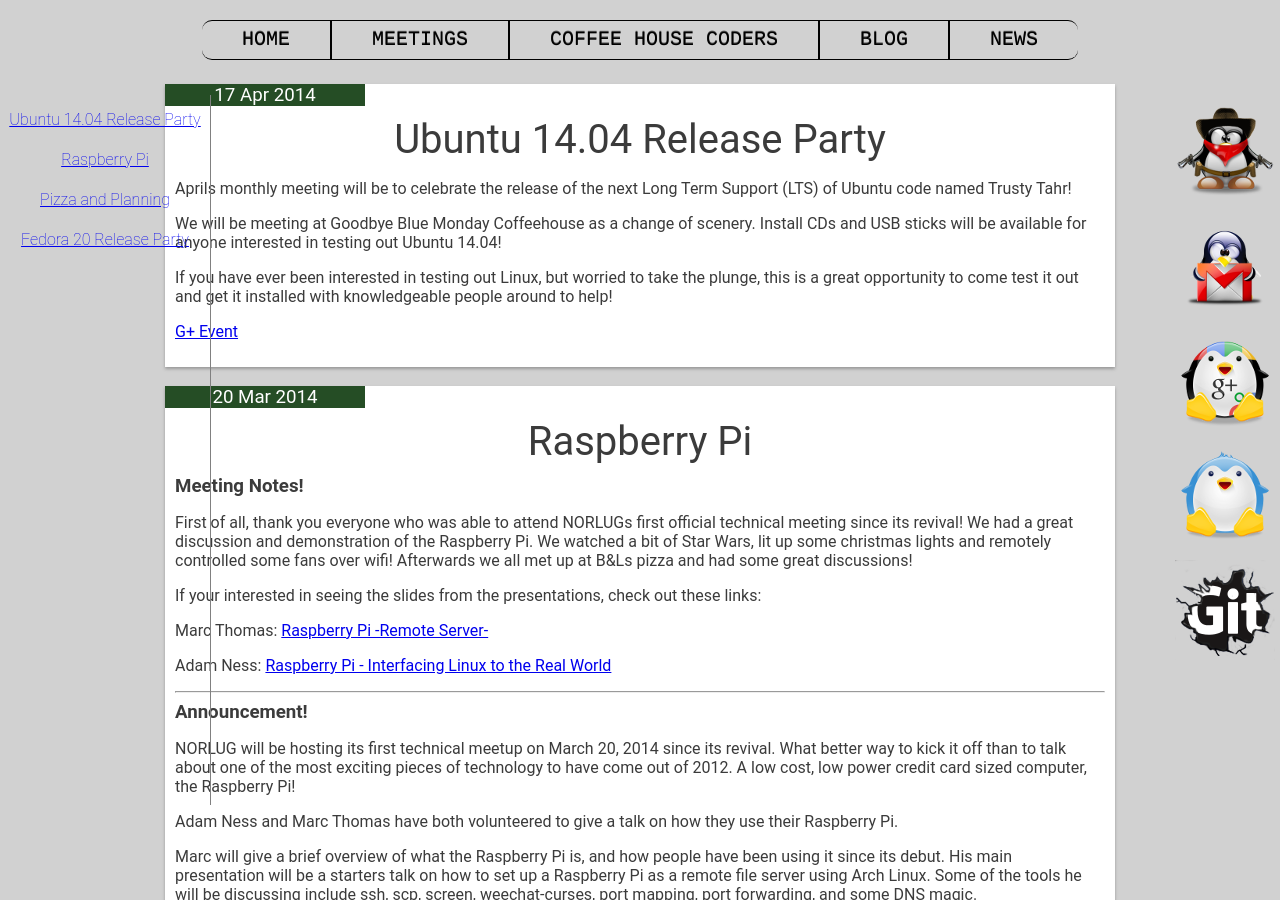
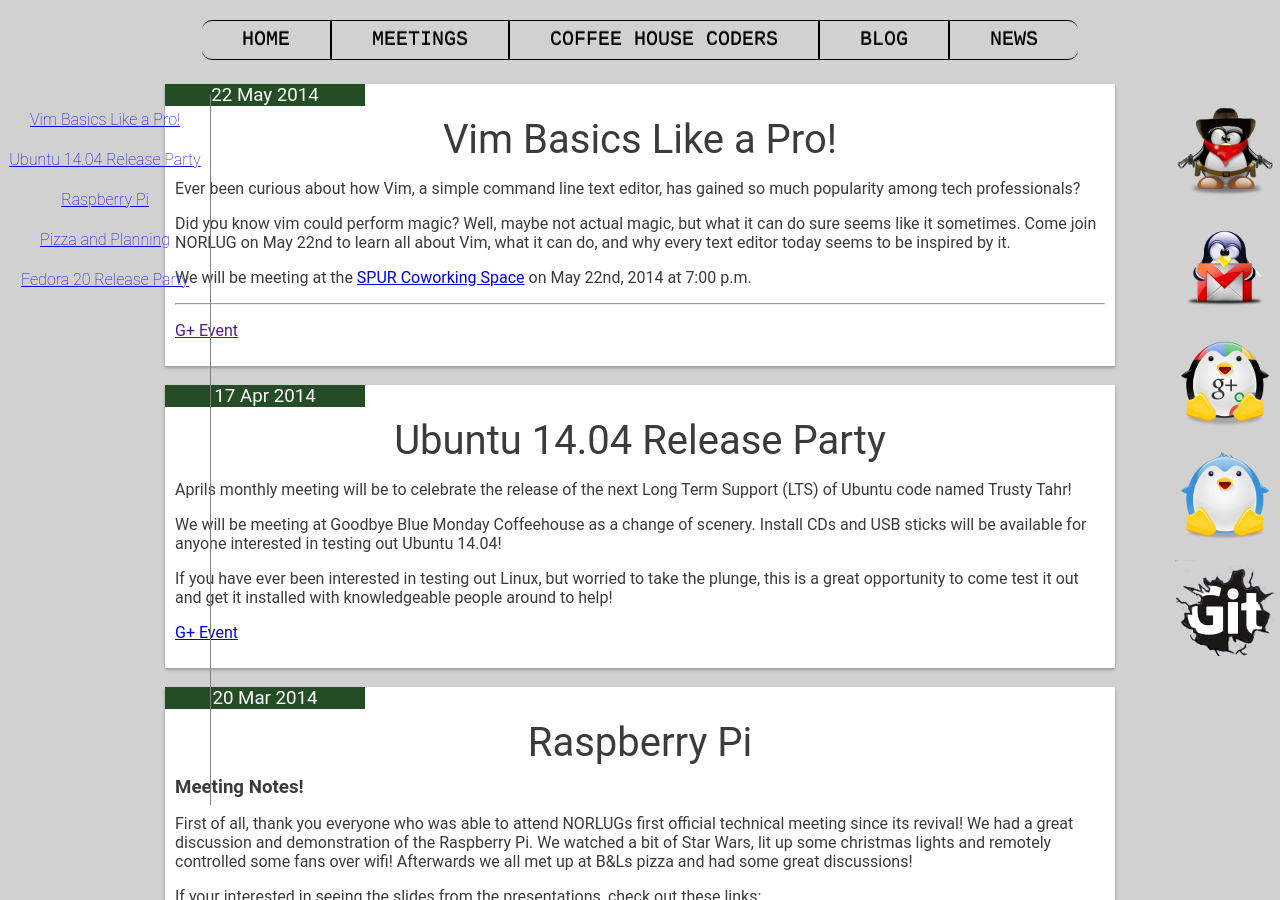
Before and after one commit to norlug/norlug.github.io, a Jekyll site: the page built from meetings/index.html, in a window 1280 px wide and 900 px high. Built offline with Jekyll 4.4.1, drawn with Linux system fonts in a browser that asks for light colours.

Commit message:
Updated with Mays meeting info

```diff
--- /dev/null
+++ b/_posts/2014-5-22-VimBasicsPro.markdown
@@ -0,0 +1,17 @@
+---
+layout: meetingTemplate
+title:  "Vim Basics Like a Pro!"
+category: "meetings"
+author: "Marc Thomas"
+date:   2014-5-22 12:00:00
+---
+
+Ever been curious about how Vim, a simple command line text editor, has gained so much popularity among tech professionals?
+
+Did you know vim could perform magic? Well, maybe not actual magic, but what it can do sure seems like it sometimes. Come join NORLUG on May 22nd to learn all about Vim, what it can do, and why every text editor today seems to be inspired by it.
+
+
+We will be meeting at the <a href="https://www.google.com/maps/place/313+1%2F2+Division+St+S/@44.4569015,-93.1596518,17z/data=!3m1!4b1!4m2!3m1!1s0x87f653c708dab4b3:0x7826288e9b2cdb61">SPUR Coworking Space</a> on May 22nd, 2014 at 7:00 p.m.
+
+---
+<a href="">G+ Event</a>
--- a/index.html
+++ b/index.html
@@ -36,10 +36,10 @@
 </section>
 
 <section class="card right large">
-        <h3 class="header left"> Event - 4/17/2014 </h3>
+        <h3 class="header left"> Event - 5/22/2014 </h3>
         <p class="content left">
-        <p class="welcomePageBlogTitle" >Ubuntu 14.04 Release Party!</p>
-        Norlug will be hosting an Ubuntu release party for Cannonical's next long term support (LTS) operating system, code named Trusty Tahr. See <a href ="http://www.norlug.org/meetings">here</a> for the details!
+        <p class="welcomePageBlogTitle" >Vim Basics like a Pro!</p>
+        NORLUG's May installment of our technical meetings is the first in what might turn into a series of text editors. We are kicking it off with Vim, an amazing little tool that is more than it seems. See <a href ="http://www.norlug.org/meetings">here</a> for the details!
 </section>
 
 <section class="card">
```
